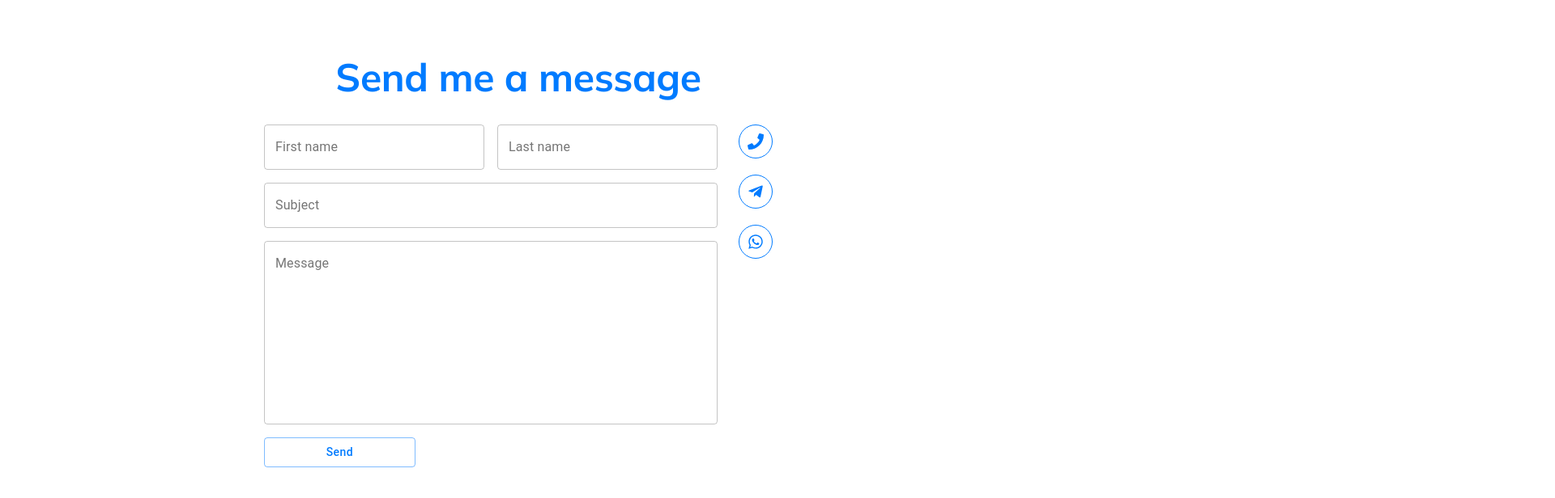
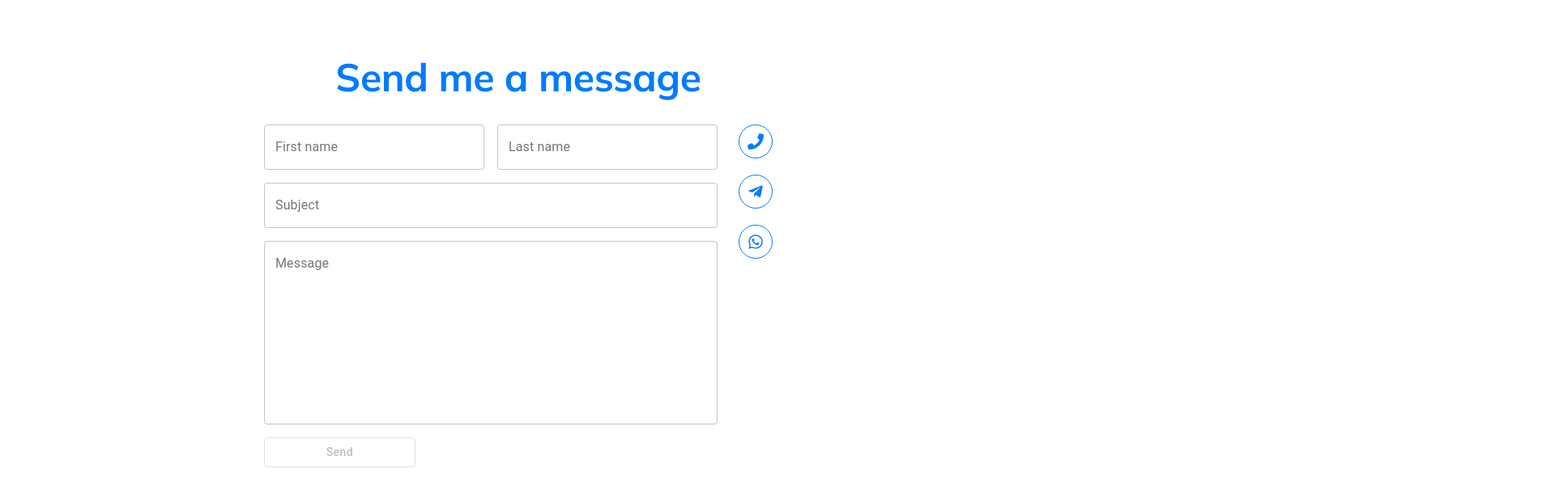
Before and after one commit to OwtmPatrick/portfolio, a React (Create React App) app: page / in a window 1280 px wide. Shown: the part 2611-3227 px from the top of the page at 81% size, 1920 px wide, since content can reach past the window. Built offline with nearby package versions, Linux system fonts and the light colour scheme; no server answers.

Commit message:
disable send button

```diff
--- a/src/pages/contacts/index.jsx
+++ b/src/pages/contacts/index.jsx
@@ -153,7 +153,8 @@ export default () => {
 									variant="outlined"
 									fullWidth
 									type="submit"
-									className={clsx(classes.button)}
+									className={classes.button}
+									disabled={!formik.values.firstName || !formik.values.lastName || !formik.values.message}
 								>
 									Send
 								</Button>
```
